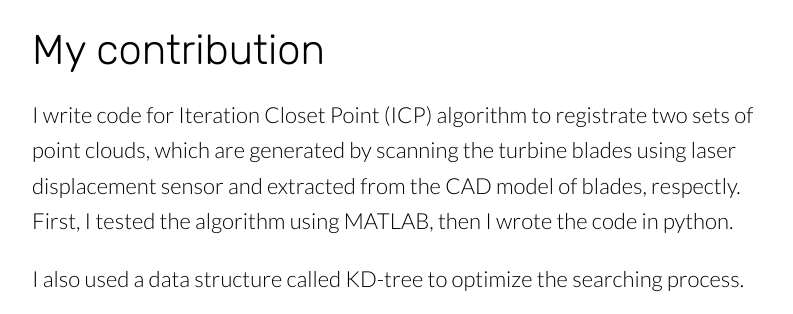
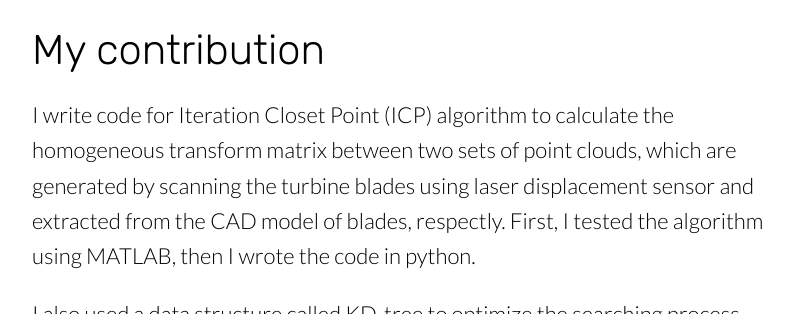
Before and after one commit to FenglongSong/fenglongsong.github.io, a Jekyll site: the page built from _posts/2016-08-06-development-issues.md, in a window 1280 px wide and 900 px high, scrolled down 1823 px, cut to the strip 159-473 px from the top of the window. Shown: the whole strip, without its empty margins (233-1026 px from the left). Built offline with Jekyll 4.4.1, drawn with Linux system fonts in a browser that asks for light colours; nearby versions of some CDN libraries; some of the changed lines change nothing that is shown.

Commit message:
Update 2016-08-06-development-issues.md

```diff
--- a/_posts/2016-08-06-development-issues.md
+++ b/_posts/2016-08-06-development-issues.md
@@ -6,14 +6,14 @@ categories:
   - manufacturing
   - mechatronics
 # image: https://source.unsplash.com/collection/375719/2000x1322?a=.png
-image: https://cn.bing.com/images/search?view=detailV2&ccid=I7wSa8Wh&id=818B385A3FB3FE0806E572721AFF0E676228E62A&thid=OIP.I7wSa8WhOoT0DzJyx1EwCgHaE8&mediaurl=http%3A%2F%2Fpic73.nipic.com%2Ffile%2F20150721%2F15758100_102029692225_2.jpg&exph=683&expw=1024&q=%e8%88%aa%e7%a9%ba%e5%8f%91%e5%8a%a8%e6%9c%ba%e6%b6%a1%e8%bd%ae%e5%8f%b6%e7%89%87&simid=608027416506008882&selectedindex=4&ajaxhist=0&vt=0
-# image: ../images/research/blades/engine.jpg
+# image: https://cn.bing.com/images/search?view=detailV2&ccid=I7wSa8Wh&id=818B385A3FB3FE0806E572721AFF0E676228E62A&thid=OIP.I7wSa8WhOoT0DzJyx1EwCgHaE8&mediaurl=http%3A%2F%2Fpic73.nipic.com%2Ffile%2F20150721%2F15758100_102029692225_2.jpg&exph=683&expw=1024&q=%e8%88%aa%e7%a9%ba%e5%8f%91%e5%8a%a8%e6%9c%ba%e6%b6%a1%e8%bd%ae%e5%8f%b6%e7%89%87&simid=608027416506008882&selectedindex=4&ajaxhist=0&vt=0
+image: ../images/research/blades/engine.jpg
 author_staff_member: james
 ---
  The process of air film holes of aircraft engine turbine blade has a high rejection rate due to the error in the position and posture of workpiece. In this research, we acquire point cloud data using laser displacement sensor, then use matching algorithm to calculate the position and posture of the blade, and finally make adjustments accordingly during the processing. We have finished the primary test in a factory in Guizhou Province and obtained satisfactory results.
 
 
-![Cat](../images/research/blades/engine.jpg)
+![Cat](../touch-icon.png)
 
 
 I participated in this project under the instruction of Prof. Wansheng Zhao in State Key Laboratory of Mechanical System and Vibration, Institute of Manufacturing Technology and Equipment Automation. I was engaged in point cloud registration and calibration of laser displacement sensor along with Xiaoshen Yan and Yuliang Zhong.
@@ -21,7 +21,7 @@ I participated in this project under the instruction of Prof. Wansheng Zhao in S
 ![Lady bugs](https://source.unsplash.com/random/1500x1001)
 
 ## My contribution
-I write code for Iteration Closet Point (ICP) algorithm to registrate two sets of point clouds, which are generated by scanning the turbine blades using laser displacement sensor and extracted from the CAD model of blades, respectly. First, I tested the algorithm using MATLAB, then I wrote the code in python.
+I write code for Iteration Closet Point (ICP) algorithm to calculate the homogeneous transform matrix between two sets of point clouds, which are generated by scanning the turbine blades using laser displacement sensor and extracted from the CAD model of blades, respectly. First, I tested the algorithm using MATLAB, then I wrote the code in python.
 
 I also used a data structure called KD-tree to optimize the searching process.
 
```
